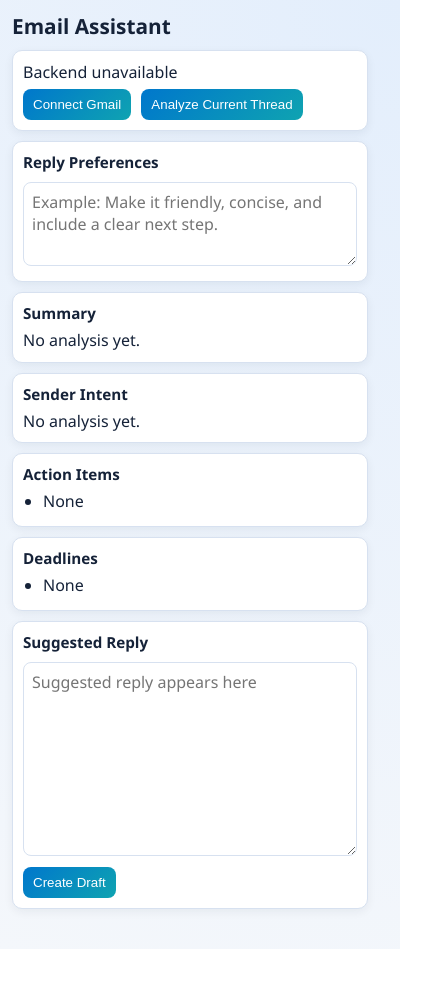
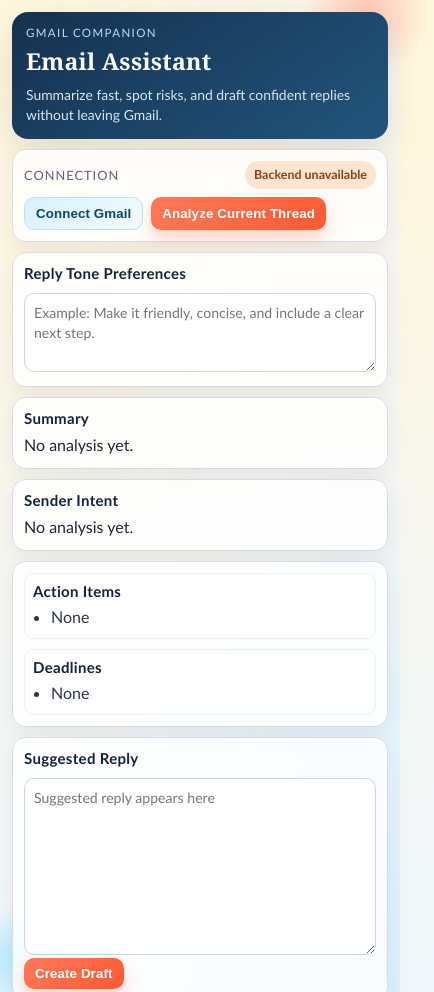
Before and after one commit to dolamquan/gmail_extension, a browser extension: page extension/popup.html in a window 400 px wide. Shown: the top 992 px of the page, 434 px wide, since content can reach past the window. Before the commit the page ends 949 px from the top, so only its background shows below. Drawn offline with Linux system fonts and the light colour scheme; no server answers.

Commit message:
Update backend server and extension popup

```diff
--- a/backend/src/server.ts
+++ b/backend/src/server.ts
@@ -28,7 +28,7 @@ app.use(express.json({ limit: "2mb" }));
 
 app.use(
   session({
-    name: "inbox-copilot-session",
+    name: "core-session",
     secret: getRequiredEnv("SESSION_SECRET"),
     resave: false,
     saveUninitialized: false,
--- a/extension/popup.css
+++ b/extension/popup.css
@@ -1,12 +1,19 @@
 :root {
-  --bg: #f4f7fb;
-  --panel: #ffffff;
-  --ink: #152238;
-  --muted: #4b5f82;
-  --accent: #0077cc;
-  --accent-2: #0fa3b1;
+  --bg-top: #fef6e7;
+  --bg-bottom: #eef8ff;
+  --panel: #ffffffcc;
+  --ink: #1f2538;
+  --muted: #5b647e;
+  --headline: #12243b;
+  --accent: #ff7a59;
+  --accent-strong: #ff5a33;
+  --accent-soft: #ffd6ca;
+  --brand: #1976a5;
+  --brand-soft: #d8f1ff;
+  --success: #198754;
   --danger: #bf2c2c;
-  --border: #d7e1f0;
+  --border: #d7dbe8;
+  --shadow: 0 12px 34px rgba(18, 36, 59, 0.12);
 }
 
 * {
@@ -15,87 +22,278 @@
 
 body {
   margin: 0;
-  font-family: "Segoe UI", Tahoma, Geneva, Verdana, sans-serif;
-  background: radial-gradient(circle at top right, #e3eefc, var(--bg));
+  width: 400px;
   color: var(--ink);
-  width: 380px;
+  font-family: "Trebuchet MS", "Gill Sans", sans-serif;
+  background:
+    radial-gradient(120% 80% at 0% 0%, #fff7dc 0%, transparent 70%),
+    radial-gradient(120% 80% at 100% 100%, #d9f0ff 0%, transparent 72%),
+    linear-gradient(165deg, var(--bg-top), var(--bg-bottom));
 }
 
 .app {
-  padding: 12px;
+  position: relative;
+  padding: 14px;
   display: grid;
   gap: 10px;
 }
 
+.app::before,
+.app::after {
+  content: "";
+  position: absolute;
+  border-radius: 999px;
+  pointer-events: none;
+}
+
+.app::before {
+  width: 132px;
+  height: 132px;
+  top: -56px;
+  right: -34px;
+  background: radial-gradient(circle, #ffc8b5, transparent 70%);
+}
+
+.app::after {
+  width: 110px;
+  height: 110px;
+  left: -42px;
+  bottom: 56px;
+  background: radial-gradient(circle, #bbebff, transparent 68%);
+}
+
+.hero,
+.panel,
+.message {
+  animation: rise-in 260ms ease forwards;
+}
+
+.hero {
+  position: relative;
+  z-index: 1;
+  background: linear-gradient(145deg, #16314f, #22557c);
+  border-radius: 16px;
+  color: #f7fbff;
+  padding: 14px;
+  box-shadow: var(--shadow);
+}
+
+.eyebrow {
+  margin: 0 0 6px;
+  font-size: 0.72rem;
+  letter-spacing: 0.12em;
+  text-transform: uppercase;
+  color: #b9def5;
+}
+
 h1 {
   margin: 0;
-  font-size: 1.3rem;
+  color: #ffffff;
+  font-size: 1.45rem;
+  font-family: "Georgia", "Times New Roman", serif;
+  letter-spacing: 0.01em;
 }
 
-h2 {
-  margin: 0 0 6px;
-  font-size: 0.95rem;
+.hero-copy {
+  margin: 8px 0 0;
+  font-size: 0.87rem;
+  line-height: 1.45;
+  color: #d5e8f7;
 }
 
 .panel {
+  position: relative;
+  z-index: 1;
   background: var(--panel);
+  backdrop-filter: blur(3px);
   border: 1px solid var(--border);
-  border-radius: 10px;
-  padding: 10px;
-  box-shadow: 0 3px 10px rgba(20, 34, 56, 0.06);
+  border-radius: 14px;
+  padding: 11px;
+  box-shadow: 0 8px 24px rgba(31, 37, 56, 0.08);
 }
 
-button {
-  border: 0;
-  border-radius: 8px;
-  padding: 8px 10px;
-  margin-right: 6px;
-  margin-top: 6px;
-  cursor: pointer;
-  color: #fff;
-  background: linear-gradient(135deg, var(--accent), var(--accent-2));
+.panel h2 {
+  margin: 0 0 7px;
+  font-size: 0.94rem;
+  color: var(--headline);
+  letter-spacing: 0.02em;
 }
 
-button:disabled {
-  opacity: 0.6;
-  cursor: not-allowed;
+.panel p {
+  margin: 0;
+  line-height: 1.42;
 }
 
-p {
+.status-row {
+  display: flex;
+  align-items: center;
+  justify-content: space-between;
+  gap: 10px;
+  margin-bottom: 8px;
+}
+
+.label {
   margin: 0;
-  line-height: 1.4;
+  font-size: 0.8rem;
+  color: var(--muted);
+  text-transform: uppercase;
+  letter-spacing: 0.08em;
+}
+
+.status-pill {
+  margin: 0;
+  font-size: 0.78rem;
+  font-weight: 700;
+  background: #e8edf5;
+  color: #30405c;
+  border-radius: 999px;
+  padding: 5px 9px;
+}
+
+.status-pill.connected {
+  color: #0d5d3c;
+  background: #d4f3e6;
+}
+
+.status-pill.offline {
+  color: #8f3f17;
+  background: #ffe5cf;
+}
+
+.button-row {
+  display: flex;
+  gap: 8px;
+  flex-wrap: wrap;
+}
+
+.btn {
+  border: 0;
+  border-radius: 10px;
+  padding: 8px 11px;
+  font-size: 0.83rem;
+  font-weight: 700;
+  letter-spacing: 0.01em;
+  cursor: pointer;
+  transition: transform 120ms ease, box-shadow 120ms ease, filter 120ms ease;
+}
+
+.btn:hover {
+  transform: translateY(-1px);
+}
+
+.btn:active {
+  transform: translateY(0);
+}
+
+.btn-primary {
+  color: #fff;
+  background: linear-gradient(135deg, var(--accent), var(--accent-strong));
+  box-shadow: 0 8px 16px rgba(255, 90, 51, 0.28);
+}
+
+.btn-secondary {
+  color: #0d4468;
+  background: linear-gradient(135deg, var(--brand-soft), #f2fbff);
+  border: 1px solid #b9e3f9;
+}
+
+button:disabled,
+.btn:disabled {
+  opacity: 0.58;
+  cursor: not-allowed;
+  transform: none;
+  box-shadow: none;
 }
 
 ul {
   margin: 0;
-  padding-left: 20px;
+  padding-left: 18px;
 }
 
 li {
   margin-bottom: 4px;
+  color: #2a3551;
+}
+
+.split-lists {
+  display: grid;
+  grid-template-columns: 1fr;
+  gap: 10px;
+}
+
+.split-lists article {
+  background: #ffffffcc;
+  border-radius: 10px;
+  padding: 8px;
+  border: 1px solid #e9edf7;
 }
 
 textarea {
   width: 100%;
   resize: vertical;
-  border: 1px solid var(--border);
-  border-radius: 8px;
-  padding: 8px;
-  font: inherit;
+  margin-top: 4px;
+  padding: 9px;
+  border-radius: 10px;
+  border: 1px solid #cad4e7;
+  background: #fffffff7;
   color: var(--ink);
-  margin-top: 4px;
+  font-family: inherit;
+  font-size: 0.88rem;
+  line-height: 1.4;
+}
+
+textarea:focus {
+  outline: none;
+  border-color: #5ca6cb;
+  box-shadow: 0 0 0 3px rgba(92, 166, 203, 0.2);
 }
 
 #replyPreference {
-  min-height: 74px;
+  min-height: 78px;
 }
 
 .message {
-  min-height: 18px;
-  color: var(--muted);
-  font-size: 0.88rem;
+  position: relative;
+  z-index: 1;
+  min-height: 22px;
+  border-radius: 9px;
+  padding: 7px 9px;
+  background: #edf2fb;
+  border: 1px solid #d2ddee;
+  color: #3a4d71;
+  font-size: 0.82rem;
 }
 
 .message.error {
-  color: var(--danger);
+  color: #7e1b1b;
+  background: #ffe7e7;
+  border-color: #ffc8c8;
 }
+
+.message.success {
+  color: #185236;
+  background: #def8ea;
+  border-color: #bde7d0;
+}
+
+@keyframes rise-in {
+  from {
+    opacity: 0;
+    transform: translateY(6px);
+  }
+
+  to {
+    opacity: 1;
+    transform: translateY(0);
+  }
+}
+
+@media (max-width: 420px) {
+  body {
+    width: 100vw;
+  }
+
+  .app {
+    padding: 12px;
+  }
+}
--- a/extension/popup.html
+++ b/extension/popup.html
@@ -8,16 +8,25 @@
   </head>
   <body>
     <main class="app">
+      <header class="hero">
+        <p class="eyebrow">Gmail Companion</p>
         <h1>Email Assistant</h1>
+        <p class="hero-copy">Summarize fast, spot risks, and draft confident replies without leaving Gmail.</p>
+      </header>
 
-      <section class="panel">
-        <p id="authStatus">Checking Gmail connection...</p>
-        <button id="connectBtn">Connect Gmail</button>
-        <button id="analyzeBtn">Analyze Current Thread</button>
+      <section class="panel panel-control">
+        <div class="status-row">
+          <p class="label">Connection</p>
+          <p id="authStatus" class="status-pill">Checking Gmail connection...</p>
+        </div>
+        <div class="button-row">
+          <button id="connectBtn" class="btn btn-secondary">Connect Gmail</button>
+          <button id="analyzeBtn" class="btn btn-primary">Analyze Current Thread</button>
+        </div>
       </section>
 
       <section class="panel">
-        <h2>Reply Preferences</h2>
+        <h2>Reply Tone Preferences</h2>
         <textarea
           id="replyPreference"
           rows="3"
@@ -25,34 +34,37 @@
         ></textarea>
       </section>
 
-      <section class="panel">
+      <section class="panel insight-card">
         <h2>Summary</h2>
         <p id="summary">No analysis yet.</p>
       </section>
 
-      <section class="panel">
+      <section class="panel insight-card">
         <h2>Sender Intent</h2>
         <p id="senderIntent">No analysis yet.</p>
       </section>
 
-      <section class="panel">
+      <section class="panel split-lists">
+        <article>
           <h2>Action Items</h2>
           <ul id="actionItems">
             <li>None</li>
           </ul>
-      </section>
-
-      <section class="panel">
+        </article>
+        <article>
           <h2>Deadlines</h2>
           <ul id="deadlines">
             <li>None</li>
           </ul>
+        </article>
       </section>
 
       <section class="panel">
         <h2>Suggested Reply</h2>
         <textarea id="suggestedReply" rows="8" placeholder="Suggested reply appears here"></textarea>
-        <button id="createDraftBtn">Create Draft</button>
+        <div class="button-row">
+          <button id="createDraftBtn" class="btn btn-primary">Create Draft</button>
+        </div>
       </section>
 
       <p id="message" class="message"></p>
--- a/extension/popup.js
+++ b/extension/popup.js
@@ -19,7 +19,12 @@ let lastAnalysisMetadata = {
 
 function setMessage(text, isError = false) {
   messageEl.textContent = text;
+  messageEl.classList.remove("success");
   messageEl.classList.toggle("error", isError);
+  const isSuccess = /complete|success|created/i.test(text || "");
+  if (text && !isError && isSuccess) {
+    messageEl.classList.add("success");
+  }
 }
 
 function setList(element, items) {
@@ -60,8 +65,12 @@ async function refreshAuthStatus() {
   try {
     const data = await fetchJson(`${API_BASE}/auth/status`);
     authStatusEl.textContent = data.authenticated ? "Gmail connected" : "Gmail not connected";
+    authStatusEl.classList.remove("offline");
+    authStatusEl.classList.toggle("connected", Boolean(data.authenticated));
   } catch (_error) {
     authStatusEl.textContent = "Backend unavailable";
+    authStatusEl.classList.remove("connected");
+    authStatusEl.classList.add("offline");
   }
 }
 
```
Lines whose indentation alone changed are shown as unchanged.
